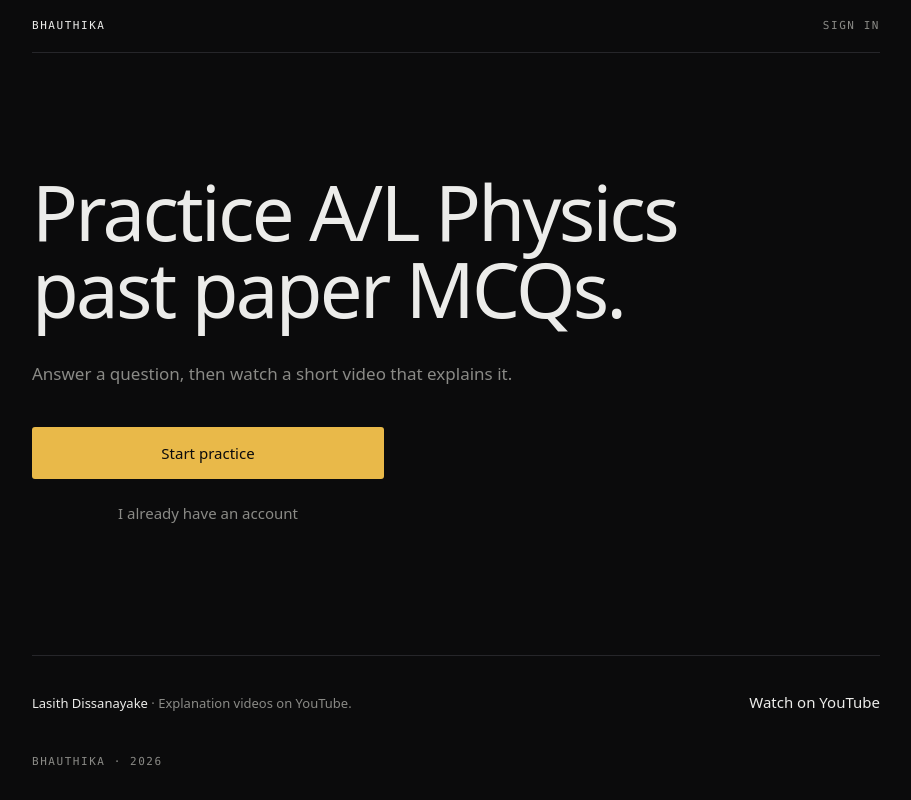
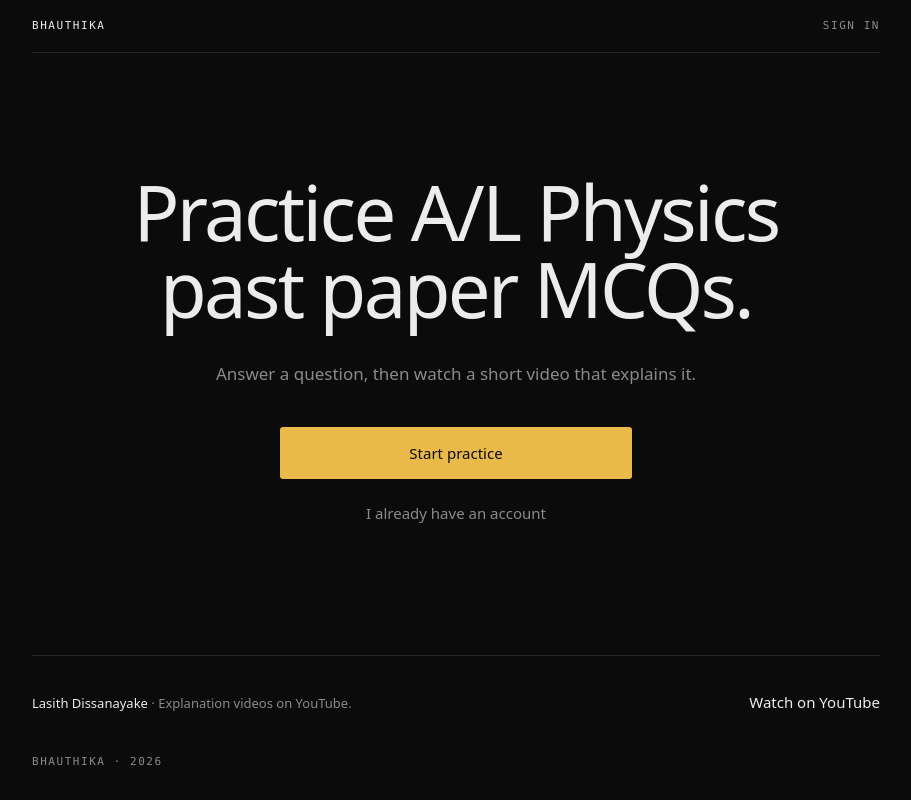
Before and after one commit to DissanayakeLYB/Bhauthika, a Next.js app: page / in a window 1280 px wide. Shown: the whole page, without its empty margins (184-1095 px from the left). Built offline with nearby package versions, Linux system fonts and the light colour scheme; no server answers; the database is empty.

Commit message:
change the middle content to center align

```diff
--- a/src/app/page.tsx
+++ b/src/app/page.tsx
@@ -60,7 +60,7 @@ export default function LandingPage() {
         </Link>
       </header>
 
-      <main id="main" className="flex flex-1 flex-col justify-center py-16">
+      <main id="main" className="flex flex-1 flex-col items-center justify-center py-16 text-center">
         <h1 className="max-w-[17ch] text-[clamp(2.5rem,7vw,4.75rem)] leading-[1.02] font-medium tracking-[-0.035em] text-ink">
           {site.tagline}
         </h1>
```
